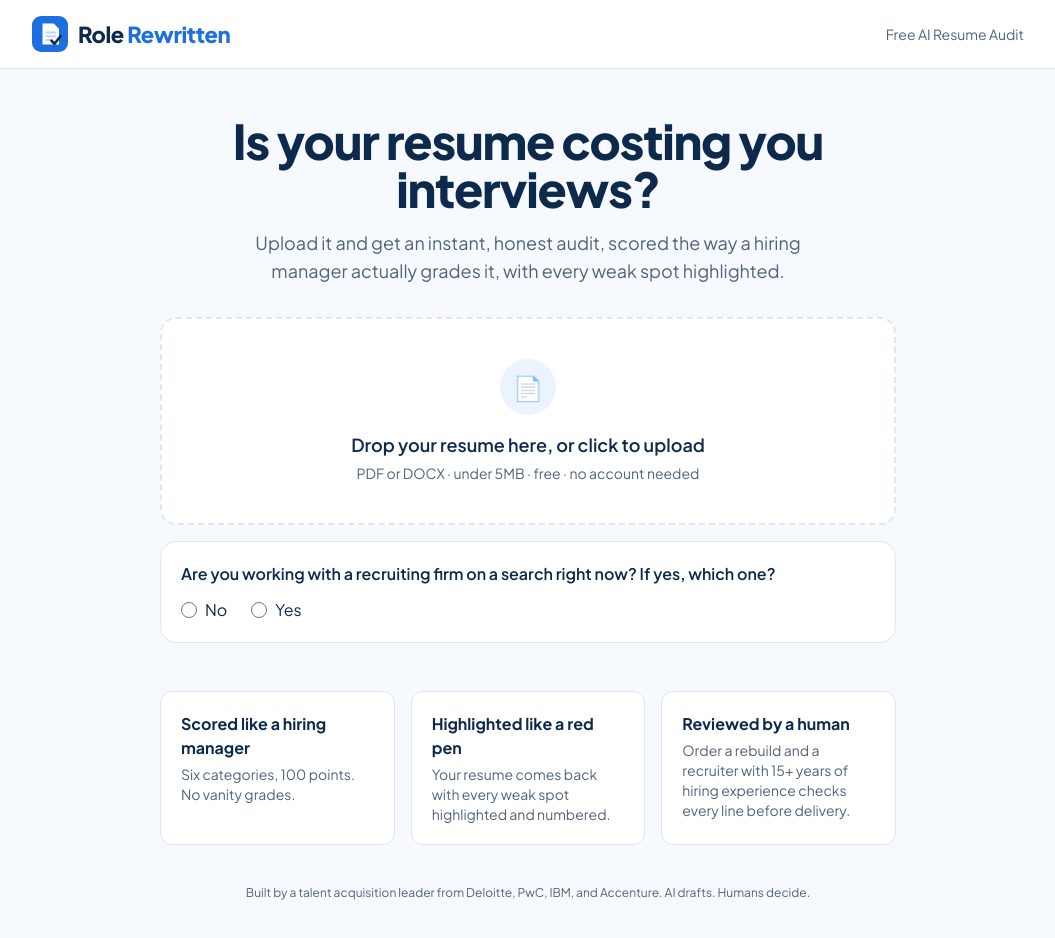
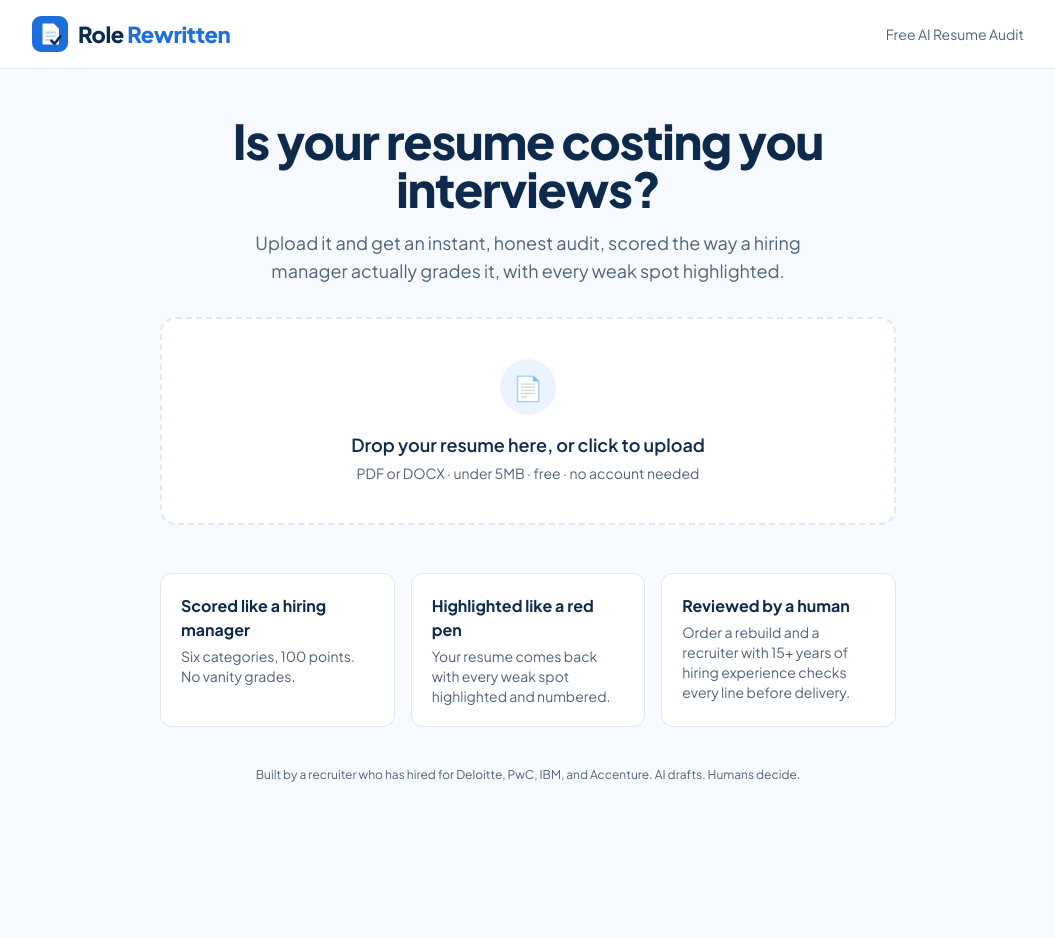
Before and after one commit to jonathondking-gif/role-rewritten-audit, a Next.js app in the folder role-rewritten-audit/: page / in a window 1280 px wide. Shown: the top 938 px of the page, without its empty margins (112-1167 px from the left). After the commit the page ends 831 px from the top, so only its background shows below. Built offline with nearby package versions, Linux system fonts and the light colour scheme.

Commit message:
Add files via upload

```diff
--- a/role-rewritten-audit/app/api/audit/route.ts
+++ b/role-rewritten-audit/app/api/audit/route.ts
@@ -30,19 +30,6 @@ export async function POST(req: NextRequest) {
     }
 
     const buffer = Buffer.from(await file.arrayBuffer());
-    const recruitingFirm = String(form.get("recruitingFirm") || "").trim();
-    // Conflict guard (also enforced client-side): never process a resume
-    // when the uploader names a conflicted firm. No parsing, no AI call,
-    // nothing stored.
-    if (/escalon/i.test(recruitingFirm)) {
-      return NextResponse.json(
-        {
-          error:
-            "Thanks for your interest. Because of a conflict of interest, I'm not able to review this resume.",
-        },
-        { status: 400 }
-      );
-    }
     let text: string;
     try {
       text = await parseResume(buffer, name);
@@ -103,7 +90,6 @@ export async function POST(req: NextRequest) {
       strengths: result.strengths ?? [],
       topWeakSpots: weakSpots,
       unlocked: false,
-      recruitingFirm: recruitingFirm || undefined,
     };
     saveAudit(record);
 
@@ -126,7 +112,6 @@ export async function POST(req: NextRequest) {
       ),
       file_name: record.fileName,
       resume_text: record.resumeText,
-      recruiting_firm: record.recruitingFirm || "",
     });
   } catch (e) {
     console.error("[audit] error:", e);
--- a/role-rewritten-audit/app/api/leads/route.ts
+++ b/role-rewritten-audit/app/api/leads/route.ts
@@ -40,7 +40,6 @@ export async function POST(req: NextRequest) {
         strengths: Array.isArray(b.strengths) ? b.strengths : [],
         topWeakSpots: b.top_weak_spots ?? [],
         unlocked: false,
-        recruitingFirm: typeof b.recruiting_firm === "string" ? b.recruiting_firm : undefined,
       };
     }
     const audit = getAudit(auditId) ?? toRecord(bodyAudit, auditId);
@@ -76,7 +75,6 @@ export async function POST(req: NextRequest) {
             <table style="font-size:14px;color:#0D2A4C;border-collapse:collapse;width:100%">
               <tr><td style="padding:6px 0;color:#526379;width:160px">Email</td><td><strong>${escapeHtml(clean)}</strong></td></tr>
               <tr><td style="padding:6px 0;color:#526379">Score</td><td><strong>${audit.overallScore}/100</strong></td></tr>
-              <tr><td style="padding:6px 0;color:#526379">Recruiting firm</td><td><strong>${escapeHtml(audit.recruitingFirm || "No")}</strong></td></tr>
               <tr><td style="padding:6px 0;color:#526379">File</td><td>${escapeHtml(audit.fileName)}</td></tr>
             </table>
             <div style="font-size:14px;font-weight:700;color:#0D2A4C;margin:16px 0 8px">Top 3 weak spots</div>
--- a/role-rewritten-audit/app/page.tsx
+++ b/role-rewritten-audit/app/page.tsx
@@ -52,7 +52,7 @@ export default function Home() {
         </div>
 
         <p className="mt-10 text-center text-xs text-[#526379]">
-          Built by a talent acquisition leader from Deloitte, PwC, IBM, and
+          Built by a recruiter who has hired for Deloitte, PwC, IBM, and
           Accenture. AI drafts. Humans decide.
         </p>
       </main>
--- a/role-rewritten-audit/components/UploadForm.tsx
+++ b/role-rewritten-audit/components/UploadForm.tsx
@@ -2,9 +2,6 @@
 
 import { useRef, useState } from "react";
 import { useRouter } from "next/navigation";
-
-const DECLINE_MSG =
-  "Thanks for your interest. Because of a conflict of interest, I'm not able to review this resume.";
 
 export default function UploadForm() {
   const router = useRouter();
@@ -13,20 +10,9 @@ export default function UploadForm() {
   const [busy, setBusy] = useState(false);
   const [error, setError] = useState<string | null>(null);
   const [fileName, setFileName] = useState<string | null>(null);
-  const [worksWithFirm, setWorksWithFirm] = useState<"no" | "yes" | null>(null);
-  const [firmName, setFirmName] = useState("");
 
   async function submit(file: File) {
     setError(null);
-    if (worksWithFirm === null) {
-      setError("Please answer the question below before uploading.");
-      return;
-    }
-    if (worksWithFirm === "yes" && /escalon/i.test(firmName)) {
-      // Conflict guard: no upload, no API call, nothing stored.
-      setError(DECLINE_MSG);
-      return;
-    }
     if (!/\.(pdf|docx)$/i.test(file.name)) {
       setError("Please upload a PDF or DOCX resume.");
       return;
@@ -40,10 +26,6 @@ export default function UploadForm() {
     try {
       const form = new FormData();
       form.append("file", file);
-      form.append(
-        "recruitingFirm",
-        worksWithFirm === "yes" ? firmName.trim() : ""
-      );
       const res = await fetch("/api/audit", { method: "POST", body: form });
       const json = await res.json();
       if (!res.ok) throw new Error(json.error || "Audit failed.");
@@ -117,44 +99,6 @@ export default function UploadForm() {
         )}
       </div>
 
-      <div className="mt-4 rounded-2xl border border-[#E0E7F1] bg-white p-5">
-        <p className="font-semibold text-[#0D2A4C]">
-          Are you working with a recruiting firm on a search right now? If yes,
-          which one?
-        </p>
-        <div className="mt-3 flex flex-col gap-2 sm:flex-row sm:items-center sm:gap-6">
-          <label className="flex cursor-pointer items-center gap-2 text-[#0D2A4C]">
-            <input
-              type="radio"
-              name="firm"
-              checked={worksWithFirm === "no"}
-              onChange={() => setWorksWithFirm("no")}
-              className="h-4 w-4 accent-[#1D6FE0]"
-            />
-            No
-          </label>
-          <label className="flex cursor-pointer items-center gap-2 text-[#0D2A4C]">
-            <input
-              type="radio"
-              name="firm"
-              checked={worksWithFirm === "yes"}
-              onChange={() => setWorksWithFirm("yes")}
-              className="h-4 w-4 accent-[#1D6FE0]"
-            />
-            Yes
-          </label>
-          {worksWithFirm === "yes" && (
-            <input
-              type="text"
-              value={firmName}
-              onChange={(e) => setFirmName(e.target.value)}
-              placeholder="Firm name"
-              className="flex-1 rounded-xl border border-[#E0E7F1] px-4 py-2.5 text-[#0D2A4C] focus:border-[#1D6FE0] focus:outline-none"
-            />
-          )}
-        </div>
-      </div>
-
       {error && (
         <p className="mt-3 rounded-lg bg-[#fdeceb] px-4 py-3 text-sm font-medium text-[#D93B30]">
           {error}
```
